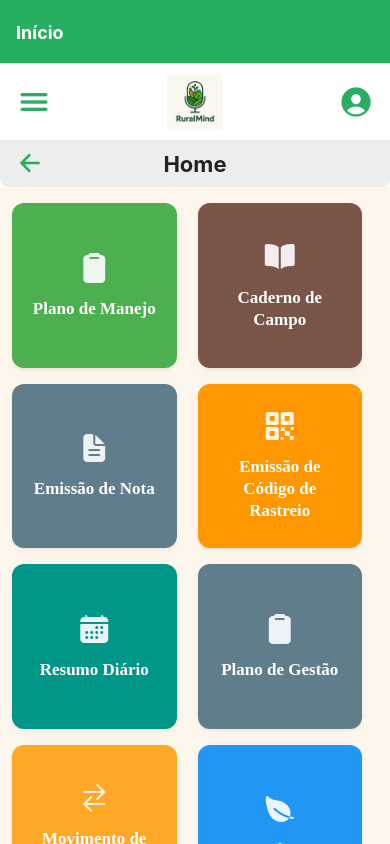
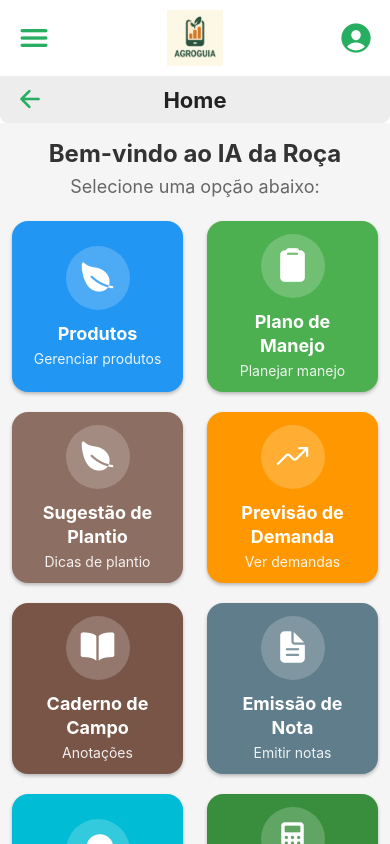
Before and after one commit to Muriloapv/inovaAgroIARoca, a React Native app: screen /Home in a window 390 px wide. Shown: the top 844 px of the page. Built offline with nearby package versions, Linux system fonts and the light colour scheme.

Commit message:
update home layout

```diff
--- a/src/components/BottomTabBar.tsx
+++ b/src/components/BottomTabBar.tsx
@@ -60,12 +60,7 @@ export const BottomTabBar = () => {
 
   // Função para cadastrar novo item
   const openAddMenu = () => {
-    if (Platform.OS === 'ios') {
-      // Pode usar ActionSheetIOS
-    } else {
-      // Para Android, pode usar um modal ou alert simples
-      alert('Cadastrar novo item: Produto ou Categoria');
-    }
+    goTo('ProductRegistration');
   };
 
   // Definir qual aba está ativa
--- a/src/navigation/AppNavigator.tsx
+++ b/src/navigation/AppNavigator.tsx
@@ -63,7 +63,9 @@ export const AppNavigator = () => {
         <Stack.Screen
           name="Home"
           component={ScreenWithMenu(Home)}
-          options={{ title: 'Início' }}
+          options={{
+            headerShown: false
+          }}
         />
         <Stack.Screen
           name="ProductList"
--- a/src/screens/Home.tsx
+++ b/src/screens/Home.tsx
@@ -1,25 +1,112 @@
 import React from 'react';
-import { View, Text, StyleSheet, TouchableOpacity, ScrollView } from 'react-native';
+import {
+  View,
+  Text,
+  StyleSheet,
+  TouchableOpacity,
+  ScrollView,
+  RefreshControl,
+  Platform,
+  Dimensions,
+  SafeAreaView
+} from 'react-native';
 import { useNavigation, useRoute } from '@react-navigation/native';
 import { Ionicons } from '@expo/vector-icons';
 import { StackNavigationProp } from '@react-navigation/stack';
 
-// Itens do menu de hambúrguer
+// Organize menu items by categories for better organization
 const menuItems = [
-  { name: 'Plano de Manejo', icon: 'clipboard', screen: 'ManagementDashboard', color: '#4CAF50' },
-  { name: 'Caderno de Campo', icon: 'book', screen: 'FarmNotebook', color: '#795548' },
-  { name: 'Emissão de Nota', icon: 'document-text', screen: 'InvoiceEmission', color: '#607D8B' },
-  { name: 'Emissão de Código de Rastreio', icon: 'qr-code', screen: 'LotTrackingRegister', color: '#FF9800' },
-  { name: 'Resumo Diário', icon: 'calendar', screen: 'DailySummary', color: '#009688' },
-  { name: 'Plano de Gestão', icon: 'clipboard', screen: 'ManagementPlans', color: '#607D8B' },
-  { name: 'Movimento de Produtos', icon: 'swap-horizontal', screen: 'ProductMovement', color: '#FFA726' },
-  { name: 'Produtos', icon: 'leaf', screen: 'ProductList', color: '#2196F3' },
-  { name: 'Cadastro de Produtos', icon: 'add-circle', screen: 'ProductRegistration', color: '#AB47BC' },
-  { name: 'Sugestão de Plantio', icon: 'leaf', screen: 'PlantingSuggestion', color: '#8D6E63' },
-  { name: 'Previsão de Demanda', icon: 'trending-up', screen: 'DemandForecast', color: '#FF9800' },
-  { name: 'AgroZap Chat', icon: 'chatbubbles', screen: 'AgroZapChat', color: '#00BCD4' },
-  { name: 'Custo de Gestão', icon: 'calculator', screen: 'ManagementCost', color: '#388E3C' },
-  { name: 'Detalhe do Quadrante', icon: 'grid', screen: 'QuadrantDetail', color: '#F44336' },
+  {
+    name: 'Produtos',
+    icon: 'leaf',
+    screen: 'ProductList',
+    color: '#2196F3',
+    description: 'Gerenciar produtos'
+  },
+  {
+    name: 'Plano de Manejo',
+    icon: 'clipboard',
+    screen: 'ManagementDashboard',
+    color: '#4CAF50',
+    description: 'Planejar manejo'
+  },
+  {
+    name: 'Sugestão de Plantio',
+    icon: 'leaf',
+    screen: 'PlantingSuggestion',
+    color: '#8D6E63',
+    description: 'Dicas de plantio'
+  },
+  {
+    name: 'Previsão de Demanda',
+    icon: 'trending-up',
+    screen: 'DemandForecast',
+    color: '#FF9800',
+    description: 'Ver demandas'
+  },
+  {
+    name: 'Caderno de Campo',
+    icon: 'book',
+    screen: 'FarmNotebook',
+    color: '#795548',
+    description: 'Anotações'
+  },
+  {
+    name: 'Emissão de Nota',
+    icon: 'document-text',
+    screen: 'InvoiceEmission',
+    color: '#607D8B',
+    description: 'Emitir notas'
+  },
+  {
+    name: 'AgroZap Chat',
+    icon: 'chatbubbles',
+    screen: 'AgroZapChat',
+    color: '#00BCD4',
+    description: 'Conversar'
+  },
+  {
+    name: 'Custo de Gestão',
+    icon: 'calculator',
+    screen: 'ManagementCost',
+    color: '#388E3C',
+    description: 'Ver custos'
+  },
+  {
+    name: 'Movimento de Produtos',
+    icon: 'swap-horizontal',
+    screen: 'ProductMovement',
+    color: '#FFA726',
+    description: 'Movimentações'
+  },
+  {
+    name: 'Detalhe do Quadrante',
+    icon: 'grid',
+    screen: 'QuadrantDetail',
+    color: '#F44336',
+    description: 'Ver quadrantes'
+  },
+  {
+    name: 'Planos de Gestão',
+    icon: 'clipboard',
+    screen: 'ManagementPlans',
+    color: '#607D8B',
+    description: 'Planejar gestão'
+  },
+  {
+    name: 'Resumo Diário',
+    icon: 'calendar',
+    screen: 'DailySummary',
+    color: '#009688',
+    description: 'Ver resumo'
+  },
+  {
+    name: 'Cadastro de Produtos',
+    icon: 'add-circle',
+    screen: 'ProductRegistration',
+    color: '#AB47BC',
+    description: 'Cadastrar'
+  },
 ];
 
 type RootStackParamList = { [key: string]: undefined };
@@ -41,96 +128,166 @@ const COLORS = {
 export const Home = () => {
   const navigation = useNavigation<HomeScreenNavigationProp>();
   const route = useRoute();
+  const [refreshing, setRefreshing] = React.useState(false);
+
+  const onRefresh = React.useCallback(() => {
+    setRefreshing(true);
+    setTimeout(() => {
+      setRefreshing(false);
+    }, 1000);
+  }, []);
 
   return (
+    <SafeAreaView style={styles.safeArea}>
       <View style={styles.mainContainer}>
-      <View style={styles.scrollContainer}>
         <ScrollView
-          bounces={false}
           style={styles.scrollView}
           contentContainerStyle={styles.scrollContent}
           showsVerticalScrollIndicator={true}
-          overScrollMode="auto"
+          overScrollMode="always"
+          bounces={true}
+          refreshControl={
+            <RefreshControl
+              refreshing={refreshing}
+              onRefresh={onRefresh}
+              colors={['#27ae60']}
+              tintColor="#27ae60"
+              title="Puxe para atualizar"
+              titleColor="#666666"
+            />
+          }
+          decelerationRate="normal"
+          scrollEventThrottle={16}
         >
+          <View style={styles.welcomeSection}>
+            <Text style={styles.welcomeText}>Bem-vindo ao IA da Roça</Text>
+            <Text style={styles.welcomeSubtext}>Selecione uma opção abaixo:</Text>
+          </View>
           <View style={styles.gridWrapper}>
             <View style={styles.grid}>
-              {menuItems.map((item, index) => {
-                const isSelected = route.name === item.screen;
-                return (
+              {menuItems.map((item, index) => (
                 <TouchableOpacity
                   key={item.name}
                   style={[styles.square, { backgroundColor: item.color }]}
                   onPress={() => navigation.navigate(item.screen as any)}
+                  activeOpacity={0.8}
                 >
+                  <View style={styles.squareContent}>
+                    <View style={styles.iconContainer}>
                       <Ionicons
                         name={item.icon as any}
-                      size={32}
-                      color={isSelected ? '#fff' : 'rgba(255,255,255,0.9)'}
+                        size={36}
+                        color="#FFFFFF"
                         style={styles.squareIcon}
                       />
+                    </View>
                     <Text style={styles.squareTitle}>{item.name}</Text>
+                    <Text style={styles.squareDescription}>{item.description}</Text>
+                  </View>
                 </TouchableOpacity>
-                );
-              })}
+              ))}
             </View>
           </View>
         </ScrollView>
       </View>
-    </View>
+    </SafeAreaView>
   );
 };
 
+const { width, height } = Dimensions.get('window');
+const squareWidth = (width - 48) / 2;
+
 const styles = StyleSheet.create({
+  safeArea: {
+    flex: 1,
+    backgroundColor: '#f5f5f5',
+  },
   mainContainer: {
     flex: 1,
-    backgroundColor: COLORS.beige,
-  },
-  scrollContainer: {
-    flex: 1,
-    paddingLeft: 0,
-    overflow: "scroll",
+    height: height,
+    backgroundColor: '#f5f5f5',
+    overflow: 'hidden',
   },
   scrollView: {
-    flexGrow: 1,
+    flex: 1,
+    height: height,
   },
   scrollContent: {
+    flexGrow: 1,
     paddingVertical: 16,
-    paddingBottom: 32,
-    paddingRight: 16,
+    paddingBottom: Platform.OS === 'ios' ? 100 : 80,
+    minHeight: height + 1, // Force scrollable content
+  },
+  welcomeSection: {
+    paddingHorizontal: 20,
+    paddingBottom: 24,
+  },
+  welcomeText: {
+    fontSize: 24,
+    fontWeight: 'bold',
+    color: '#333333',
+    textAlign: 'center',
+    marginBottom: 8,
+  },
+  welcomeSubtext: {
+    fontSize: 18,
+    color: '#666666',
+    textAlign: 'center',
   },
   gridWrapper: {
     paddingHorizontal: 12,
+    flexGrow: 1,
   },
   grid: {
     flexDirection: 'row',
     flexWrap: 'wrap',
     justifyContent: 'space-between',
+    alignItems: 'flex-start',
   },
   square: {
-    width: '47%',
+    width: squareWidth,
     aspectRatio: 1,
-    marginBottom: 16,
-    borderRadius: 12,
+    marginBottom: 20,
+    borderRadius: 16,
     padding: 16,
     justifyContent: 'center',
     alignItems: 'center',
-    elevation: 3,
-    shadowColor: COLORS.brown,
+    elevation: 4,
+    shadowColor: '#000',
     shadowOffset: { width: 0, height: 2 },
-    shadowOpacity: 0.15,
+    shadowOpacity: 0.25,
     shadowRadius: 3.84,
-    backgroundColor: COLORS.green,
+  },
+  squareContent: {
+    flex: 1,
+    justifyContent: 'center',
+    alignItems: 'center',
+  },
+  iconContainer: {
+    width: 64,
+    height: 64,
+    borderRadius: 32,
+    backgroundColor: 'rgba(255,255,255,0.2)',
+    justifyContent: 'center',
+    alignItems: 'center',
+    marginBottom: 12,
   },
   squareIcon: {
-    marginBottom: 12,
+    marginBottom: 0,
   },
   squareTitle: {
-    color: '#fff',
-    fontSize: 17,
+    color: '#FFFFFF',
+    fontSize: 18,
     fontWeight: 'bold',
     textAlign: 'center',
-    lineHeight: 22,
+    lineHeight: 24,
     paddingHorizontal: 4,
-    fontFamily: 'Poppins',
+    marginBottom: 4,
+  },
+  squareDescription: {
+    color: 'rgba(255,255,255,0.9)',
+    fontSize: 14,
+    textAlign: 'center',
+    lineHeight: 18,
   },
 });
```
Also changed, not shown: src/assets/images/logo.png. Lines whose indentation alone changed are shown as unchanged.
